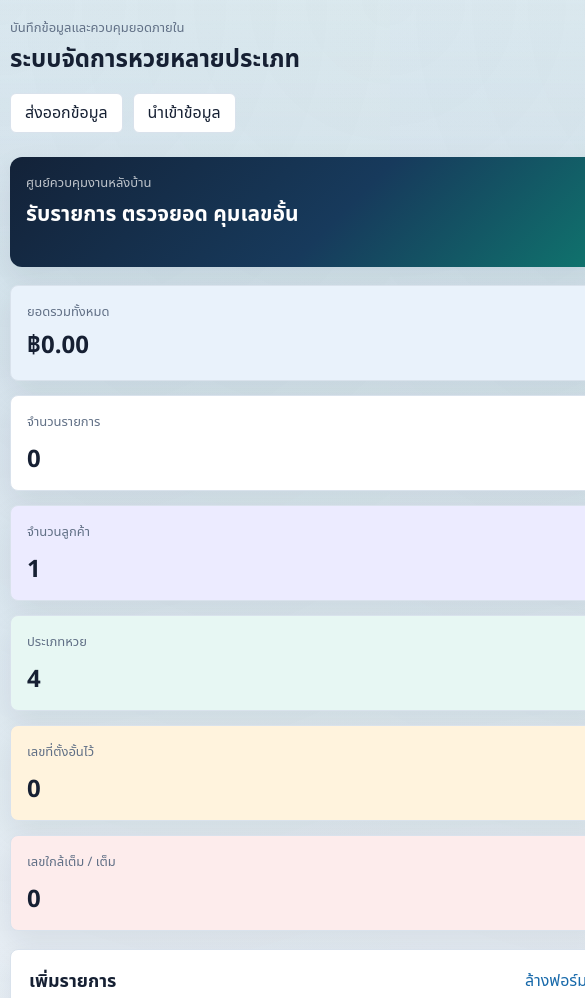
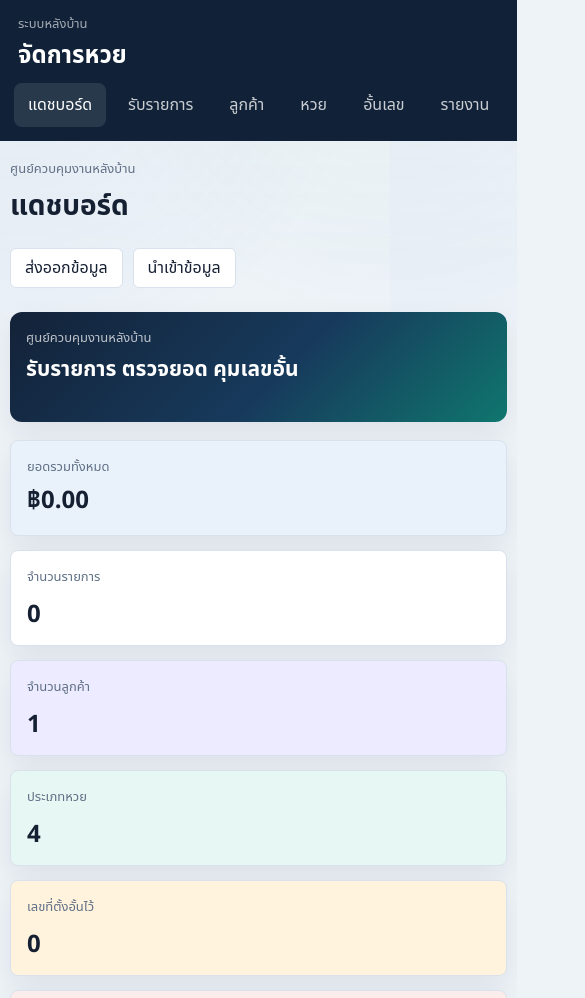
Before and after one commit to korpaiix-dev/lottery-manager, a plain HTML site: page index.html in a window 390 px wide. Shown: the top 998 px of the page, 585 px wide, since content can reach past the window. Drawn offline with Linux system fonts and the light colour scheme.

Commit message:
split interface into workflow sections

```diff
--- a/app.js
+++ b/app.js
@@ -18,7 +18,38 @@ const state = {
   editingLimitId: null,
 };
 
+const VIEW_META = {
+  dashboard: {
+    eyebrow: "ศูนย์ควบคุมงานหลังบ้าน",
+    title: "แดชบอร์ด",
+  },
+  entries: {
+    eyebrow: "รับข้อมูลจากแอดมิน",
+    title: "รับรายการ",
+  },
+  customers: {
+    eyebrow: "ข้อมูลผู้ส่งรายการ",
+    title: "ลูกค้า",
+  },
+  lotteries: {
+    eyebrow: "หมวดหวยที่เปิดใช้งาน",
+    title: "หวย",
+  },
+  limits: {
+    eyebrow: "ควบคุมเพดานรับ",
+    title: "อั้นเลข",
+  },
+  reports: {
+    eyebrow: "สรุปผลการบันทึก",
+    title: "รายงาน",
+  },
+};
+
 const elements = {
+  navButtons: document.querySelectorAll("[data-view-target]"),
+  views: document.querySelectorAll("[data-view]"),
+  currentViewEyebrow: document.querySelector("#currentViewEyebrow"),
+  currentViewTitle: document.querySelector("#currentViewTitle"),
   entryForm: document.querySelector("#entryForm"),
   formTitle: document.querySelector("#formTitle"),
   submitBtn: document.querySelector("#submitBtn"),
@@ -78,6 +109,9 @@ initialize();
 
 function initialize() {
   elements.date.value = getTodayLocalDate();
+  elements.navButtons.forEach((button) => {
+    button.addEventListener("click", () => activateView(button.dataset.viewTarget));
+  });
   elements.entryForm.addEventListener("submit", handleRecordSubmit);
   elements.resetBtn.addEventListener("click", resetRecordForm);
   elements.customerForm.addEventListener("submit", handleCustomerSubmit);
@@ -106,7 +140,29 @@ function initialize() {
   elements.limitNumber.addEventListener("input", () => sanitizeNumberInput(elements.limitNumber, elements.limitType.value));
   syncNumberLimit(elements.number, elements.type.value);
   syncNumberLimit(elements.limitNumber, elements.limitType.value);
+  activateView("dashboard", false);
   render();
+}
+
+function activateView(viewName, shouldScroll = true) {
+  const meta = VIEW_META[viewName] ?? VIEW_META.dashboard;
+
+  elements.views.forEach((view) => {
+    const isActive = view.dataset.view === viewName;
+    view.hidden = !isActive;
+    view.classList.toggle("is-active", isActive);
+  });
+
+  elements.navButtons.forEach((button) => {
+    button.classList.toggle("is-active", button.dataset.viewTarget === viewName);
+  });
+
+  elements.currentViewEyebrow.textContent = meta.eyebrow;
+  elements.currentViewTitle.textContent = meta.title;
+
+  if (shouldScroll) {
+    window.scrollTo({ top: 0, behavior: "smooth" });
+  }
 }
 
 function loadAppState() {
@@ -803,6 +859,7 @@ function beginRecordEdit(id) {
   const record = state.records.find((item) => item.id === id);
   if (!record) return;
 
+  activateView("entries");
   state.editingRecordId = id;
   renderSelectOptions();
   elements.lottery.value = record.lotteryId;
@@ -838,6 +895,7 @@ function beginLimitEdit(id) {
   const limit = state.limits.find((item) => item.id === id);
   if (!limit) return;
 
+  activateView("limits");
   state.editingLimitId = id;
   renderSelectOptions();
   elements.limitLottery.value = limit.lotteryId;
--- a/index.html
+++ b/index.html
@@ -7,11 +7,28 @@
     <link rel="stylesheet" href="styles.css" />
   </head>
   <body>
-    <div class="app-shell">
+    <div class="app-frame">
+      <aside class="sidebar">
+        <div class="brand-block">
+          <p class="eyebrow">ระบบหลังบ้าน</p>
+          <h1>จัดการหวย</h1>
+        </div>
+
+        <nav class="sidebar-nav" aria-label="หมวดงานหลัก">
+          <button class="nav-button is-active" type="button" data-view-target="dashboard">แดชบอร์ด</button>
+          <button class="nav-button" type="button" data-view-target="entries">รับรายการ</button>
+          <button class="nav-button" type="button" data-view-target="customers">ลูกค้า</button>
+          <button class="nav-button" type="button" data-view-target="lotteries">หวย</button>
+          <button class="nav-button" type="button" data-view-target="limits">อั้นเลข</button>
+          <button class="nav-button" type="button" data-view-target="reports">รายงาน</button>
+        </nav>
+      </aside>
+
+      <div class="workspace">
         <header class="topbar">
           <div>
-          <p class="eyebrow">บันทึกข้อมูลและควบคุมยอดภายใน</p>
-          <h1>ระบบจัดการหวยหลายประเภท</h1>
+            <p id="currentViewEyebrow" class="eyebrow">ศูนย์ควบคุมงานหลังบ้าน</p>
+            <h2 id="currentViewTitle">แดชบอร์ด</h2>
           </div>
           <div class="topbar-actions">
             <button id="exportBtn" class="button button-secondary" type="button">ส่งออกข้อมูล</button>
@@ -22,7 +39,8 @@
           </div>
         </header>
 
-      <main class="layout">
+        <main class="view-stack">
+          <section class="view is-active" data-view="dashboard">
             <section class="hero-panel">
               <div>
                 <p class="eyebrow">ศูนย์ควบคุมงานหลังบ้าน</p>
@@ -63,7 +81,15 @@
               </article>
             </section>
 
-        <section class="split-grid">
+            <section class="panel watch-panel">
+              <div class="panel-heading">
+                <h2>เลขใกล้เต็ม</h2>
+              </div>
+              <div id="limitWatchList" class="watch-list"></div>
+            </section>
+          </section>
+
+          <section class="view" data-view="entries" hidden>
             <section class="panel entry-panel">
               <div class="panel-heading">
                 <h2 id="formTitle">เพิ่มรายการ</h2>
@@ -129,148 +155,6 @@
               </form>
             </section>
 
-          <section class="side-stack">
-            <section class="panel customer-panel">
-              <div class="panel-heading">
-                <h2>จัดการลูกค้า</h2>
-              </div>
-
-              <form id="customerForm" class="stack-form">
-                <div class="field-grid customer-grid">
-                  <label class="field">
-                    <span>รหัสลูกค้า</span>
-                    <input id="customerCodeInput" type="text" maxlength="24" placeholder="เช่น C001" required />
-                  </label>
-                  <label class="field">
-                    <span>ชื่อเล่น / หมายเหตุ</span>
-                    <input id="customerNameInput" type="text" maxlength="40" placeholder="เช่น ลูกค้าไลน์ A" />
-                  </label>
-                </div>
-                <button class="button button-primary" type="submit">เพิ่มลูกค้า</button>
-              </form>
-
-              <div id="customerList" class="customer-list"></div>
-            </section>
-
-            <section class="panel manager-panel">
-            <div class="panel-heading">
-              <h2>จัดการประเภทหวย</h2>
-            </div>
-
-            <form id="lotteryForm" class="inline-form">
-              <label class="field grow-field">
-                <span>ชื่อหวยใหม่</span>
-                <input id="lotteryNameInput" type="text" maxlength="32" placeholder="เช่น หวยยี่กี" required />
-              </label>
-              <button class="button button-primary" type="submit">เพิ่มหวย</button>
-            </form>
-
-            <div id="lotteryChips" class="chip-list"></div>
-            </section>
-          </section>
-        </section>
-
-        <section class="split-grid limit-grid">
-          <section class="panel limit-panel">
-            <div class="panel-heading">
-              <h2 id="limitFormTitle">ตั้งค่าอั้นเลข</h2>
-              <button id="resetLimitBtn" class="text-button" type="button">ล้างฟอร์ม</button>
-            </div>
-
-            <form id="limitForm" class="limit-form">
-              <div class="field-grid">
-                <label class="field">
-                  <span>หวย</span>
-                  <select id="limitLotteryInput" required></select>
-                </label>
-
-                <label class="field">
-                  <span>งวด</span>
-                  <input id="limitRoundInput" type="text" maxlength="40" placeholder="เช่น 16 พ.ค. 69" required />
-                </label>
-
-                <label class="field">
-                  <span>ประเภทเลข</span>
-                  <select id="limitTypeInput" required>
-                    <option value="2">2 ตัว</option>
-                    <option value="3">3 ตัว</option>
-                  </select>
-                </label>
-
-                <label class="field">
-                  <span>เลข</span>
-                  <input id="limitNumberInput" inputmode="numeric" maxlength="3" placeholder="เช่น 45" required />
-                </label>
-
-                <label class="field">
-                  <span>เพดานยอด</span>
-                  <input id="limitAmountInput" type="text" inputmode="decimal" placeholder="0.00" required />
-                </label>
-              </div>
-
-              <div class="form-actions">
-                <button id="limitSubmitBtn" class="button button-primary" type="submit">บันทึกอั้นเลข</button>
-              </div>
-            </form>
-          </section>
-
-          <section class="panel watch-panel">
-            <div class="panel-heading">
-              <h2>เลขใกล้เต็ม</h2>
-            </div>
-            <div id="limitWatchList" class="watch-list"></div>
-          </section>
-        </section>
-
-        <section class="panel analytics-panel">
-          <div class="panel-heading">
-            <h2>สถิติ</h2>
-          </div>
-          <div class="analytics-grid">
-            <div class="chart-card">
-              <h3>ยอดเงินแยกตามหวย</h3>
-              <div id="lotteryBars" class="bar-list"></div>
-            </div>
-            <div class="chart-card">
-              <h3>ยอดเงินแยกตามประเภทเลข</h3>
-              <div id="typeBars" class="bar-list"></div>
-            </div>
-            <div class="chart-card">
-              <h3>เลขที่บันทึกบ่อย</h3>
-              <ol id="topNumbers" class="rank-list"></ol>
-            </div>
-            <div class="chart-card">
-              <h3>ยอดเงินรายวัน</h3>
-              <div id="dailyBars" class="daily-bars"></div>
-            </div>
-          </div>
-        </section>
-
-        <section class="panel limits-table-panel">
-          <div class="panel-heading records-heading">
-            <h2>ตารางอั้นเลข</h2>
-          </div>
-          <div class="table-wrap">
-            <table>
-              <thead>
-                <tr>
-                  <th>หวย</th>
-                  <th>งวด</th>
-                  <th>ประเภท</th>
-                  <th>เลข</th>
-                  <th>ยอดปัจจุบัน</th>
-                  <th>เพดาน</th>
-                  <th>คงเหลือ</th>
-                  <th>สถานะ</th>
-                  <th></th>
-                </tr>
-              </thead>
-              <tbody id="limitsBody"></tbody>
-            </table>
-          </div>
-          <div id="limitsEmptyState" class="empty-state">ยังไม่มีเลขที่ตั้งอั้นไว้</div>
-        </section>
-
             <section class="panel records-panel">
               <div class="panel-heading records-heading">
                 <h2>รายการทั้งหมด</h2>
@@ -317,11 +201,149 @@
                 </table>
               </div>
 
-          <div id="emptyState" class="empty-state">
-            ยังไม่มีข้อมูล เริ่มจากเพิ่มรายการแรกด้านบน
+              <div id="emptyState" class="empty-state">ยังไม่มีข้อมูล เริ่มจากเพิ่มรายการแรกด้านบน</div>
+            </section>
+          </section>
+
+          <section class="view" data-view="customers" hidden>
+            <section class="panel customer-panel">
+              <div class="panel-heading">
+                <h2>จัดการลูกค้า</h2>
+              </div>
+
+              <form id="customerForm" class="stack-form">
+                <div class="field-grid customer-grid">
+                  <label class="field">
+                    <span>รหัสลูกค้า</span>
+                    <input id="customerCodeInput" type="text" maxlength="24" placeholder="เช่น C001" required />
+                  </label>
+                  <label class="field">
+                    <span>ชื่อเล่น / หมายเหตุ</span>
+                    <input id="customerNameInput" type="text" maxlength="40" placeholder="เช่น ลูกค้าไลน์ A" />
+                  </label>
+                </div>
+                <button class="button button-primary" type="submit">เพิ่มลูกค้า</button>
+              </form>
+
+              <div id="customerList" class="customer-list"></div>
+            </section>
+          </section>
+
+          <section class="view" data-view="lotteries" hidden>
+            <section class="panel manager-panel">
+              <div class="panel-heading">
+                <h2>จัดการประเภทหวย</h2>
+              </div>
+
+              <form id="lotteryForm" class="inline-form">
+                <label class="field grow-field">
+                  <span>ชื่อหวยใหม่</span>
+                  <input id="lotteryNameInput" type="text" maxlength="32" placeholder="เช่น หวยยี่กี" required />
+                </label>
+                <button class="button button-primary" type="submit">เพิ่มหวย</button>
+              </form>
+
+              <div id="lotteryChips" class="chip-list"></div>
+            </section>
+          </section>
+
+          <section class="view" data-view="limits" hidden>
+            <section class="panel limit-panel">
+              <div class="panel-heading">
+                <h2 id="limitFormTitle">ตั้งค่าอั้นเลข</h2>
+                <button id="resetLimitBtn" class="text-button" type="button">ล้างฟอร์ม</button>
+              </div>
+
+              <form id="limitForm" class="limit-form">
+                <div class="field-grid">
+                  <label class="field">
+                    <span>หวย</span>
+                    <select id="limitLotteryInput" required></select>
+                  </label>
+
+                  <label class="field">
+                    <span>งวด</span>
+                    <input id="limitRoundInput" type="text" maxlength="40" placeholder="เช่น 16 พ.ค. 69" required />
+                  </label>
+
+                  <label class="field">
+                    <span>ประเภทเลข</span>
+                    <select id="limitTypeInput" required>
+                      <option value="2">2 ตัว</option>
+                      <option value="3">3 ตัว</option>
+                    </select>
+                  </label>
+
+                  <label class="field">
+                    <span>เลข</span>
+                    <input id="limitNumberInput" inputmode="numeric" maxlength="3" placeholder="เช่น 45" required />
+                  </label>
+
+                  <label class="field">
+                    <span>เพดานยอด</span>
+                    <input id="limitAmountInput" type="text" inputmode="decimal" placeholder="0.00" required />
+                  </label>
+                </div>
+
+                <div class="form-actions">
+                  <button id="limitSubmitBtn" class="button button-primary" type="submit">บันทึกอั้นเลข</button>
+                </div>
+              </form>
+            </section>
+
+            <section class="panel limits-table-panel">
+              <div class="panel-heading records-heading">
+                <h2>ตารางอั้นเลข</h2>
+              </div>
+              <div class="table-wrap">
+                <table>
+                  <thead>
+                    <tr>
+                      <th>หวย</th>
+                      <th>งวด</th>
+                      <th>ประเภท</th>
+                      <th>เลข</th>
+                      <th>ยอดปัจจุบัน</th>
+                      <th>เพดาน</th>
+                      <th>คงเหลือ</th>
+                      <th>สถานะ</th>
+                      <th></th>
+                    </tr>
+                  </thead>
+                  <tbody id="limitsBody"></tbody>
+                </table>
+              </div>
+              <div id="limitsEmptyState" class="empty-state">ยังไม่มีเลขที่ตั้งอั้นไว้</div>
+            </section>
+          </section>
+
+          <section class="view" data-view="reports" hidden>
+            <section class="panel analytics-panel">
+              <div class="panel-heading">
+                <h2>สถิติ</h2>
+              </div>
+              <div class="analytics-grid">
+                <div class="chart-card">
+                  <h3>ยอดเงินแยกตามหวย</h3>
+                  <div id="lotteryBars" class="bar-list"></div>
+                </div>
+                <div class="chart-card">
+                  <h3>ยอดเงินแยกตามประเภทเลข</h3>
+                  <div id="typeBars" class="bar-list"></div>
+                </div>
+                <div class="chart-card">
+                  <h3>เลขที่บันทึกบ่อย</h3>
+                  <ol id="topNumbers" class="rank-list"></ol>
+                </div>
+                <div class="chart-card">
+                  <h3>ยอดเงินรายวัน</h3>
+                  <div id="dailyBars" class="daily-bars"></div>
+                </div>
               </div>
             </section>
+          </section>
         </main>
+      </div>
     </div>
 
     <template id="recordActionsTemplate">
--- a/styles.css
+++ b/styles.css
@@ -47,8 +47,58 @@ textarea {
   font: inherit;
 }
 
-.app-shell {
-  width: min(1320px, calc(100% - 32px));
+.app-frame {
+  display: grid;
+  grid-template-columns: 240px minmax(0, 1fr);
+  min-height: 100vh;
+}
+
+.sidebar {
+  position: sticky;
+  top: 0;
+  height: 100vh;
+  padding: 24px 16px;
+  border-right: 1px solid rgba(255, 255, 255, 0.08);
+  background: #112238;
+  color: #fff;
+}
+
+.brand-block {
+  padding: 0 10px 24px;
+}
+
+.brand-block .eyebrow {
+  color: rgba(255, 255, 255, 0.62);
+}
+
+.brand-block h1 {
+  font-size: 24px;
+}
+
+.sidebar-nav {
+  display: grid;
+  gap: 8px;
+}
+
+.nav-button {
+  min-height: 44px;
+  border: 0;
+  border-radius: 8px;
+  background: transparent;
+  color: rgba(255, 255, 255, 0.78);
+  text-align: left;
+  padding: 0 14px;
+  cursor: pointer;
+}
+
+.nav-button:hover,
+.nav-button.is-active {
+  background: rgba(255, 255, 255, 0.1);
+  color: #fff;
+}
+
+.workspace {
+  width: min(1260px, calc(100% - 36px));
   margin: 0 auto;
   padding: 28px 0 40px;
 }
@@ -59,6 +109,10 @@ textarea {
   align-items: flex-start;
   gap: 20px;
   margin-bottom: 24px;
+}
+
+.topbar h2 {
+  font-size: 28px;
 }
 
 .eyebrow {
@@ -105,9 +159,14 @@ small {
   gap: 10px;
 }
 
-.layout {
+.view-stack,
+.view {
   display: grid;
   gap: 18px;
+}
+
+.view[hidden] {
+  display: none;
 }
 
 .split-grid {
@@ -598,6 +657,38 @@ td.amount {
 }
 
 @media (max-width: 900px) {
+  .app-frame {
+    grid-template-columns: 1fr;
+  }
+
+  .sidebar {
+    position: static;
+    height: auto;
+    padding: 14px 14px 10px;
+    border-right: 0;
+  }
+
+  .brand-block {
+    padding: 0 4px 14px;
+  }
+
+  .sidebar-nav {
+    display: flex;
+    gap: 8px;
+    overflow-x: auto;
+    padding-bottom: 4px;
+  }
+
+  .nav-button {
+    flex: 0 0 auto;
+    min-width: max-content;
+  }
+
+  .workspace {
+    width: min(100% - 24px, 1260px);
+    padding-top: 20px;
+  }
+
   .topbar,
   .records-heading,
   .hero-panel {
@@ -616,8 +707,8 @@ td.amount {
 }
 
 @media (max-width: 640px) {
-  .app-shell {
-    width: min(100% - 20px, 1320px);
+  .workspace {
+    width: min(100% - 20px, 1260px);
     padding-top: 18px;
   }
 
```
Lines whose indentation alone changed are shown as unchanged.
